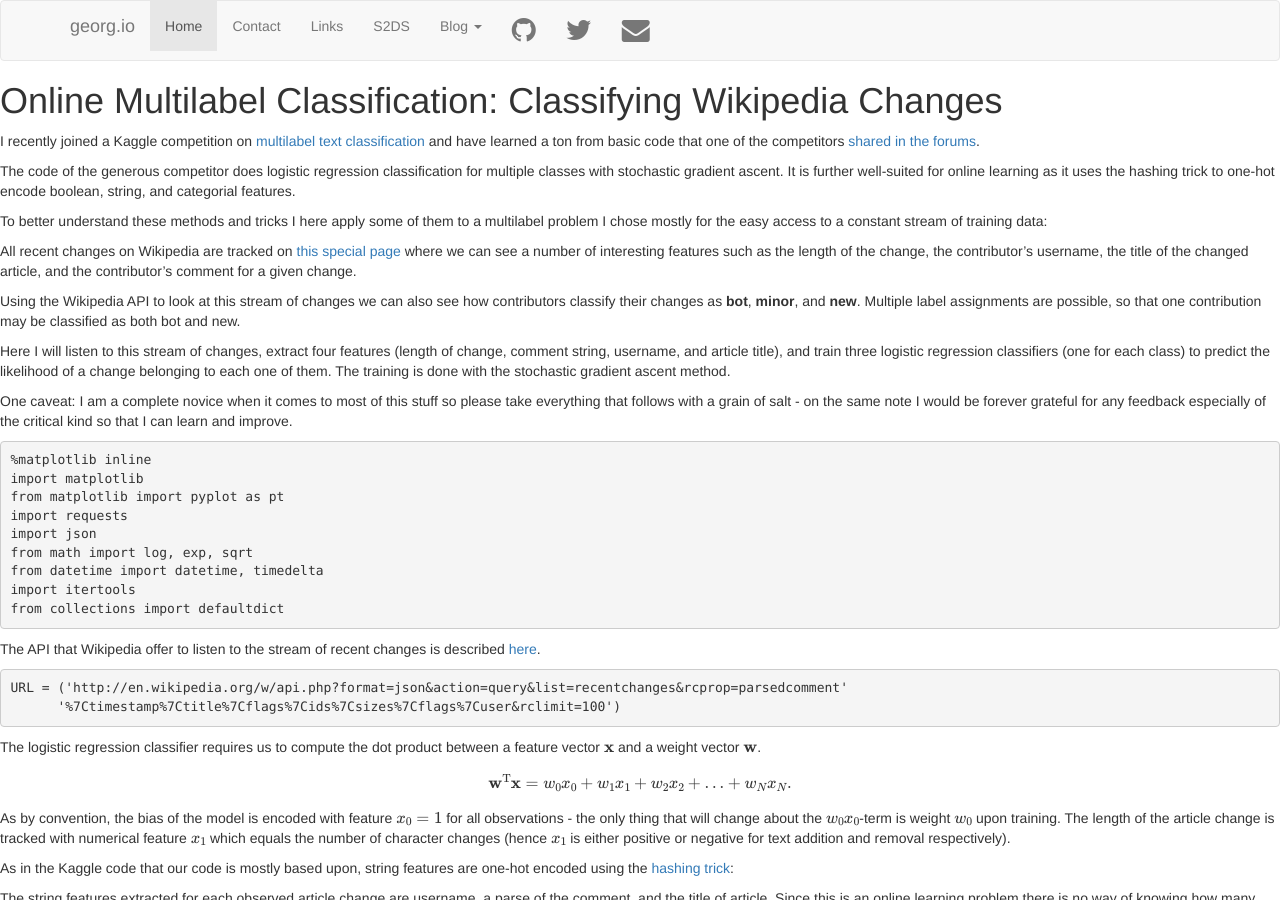
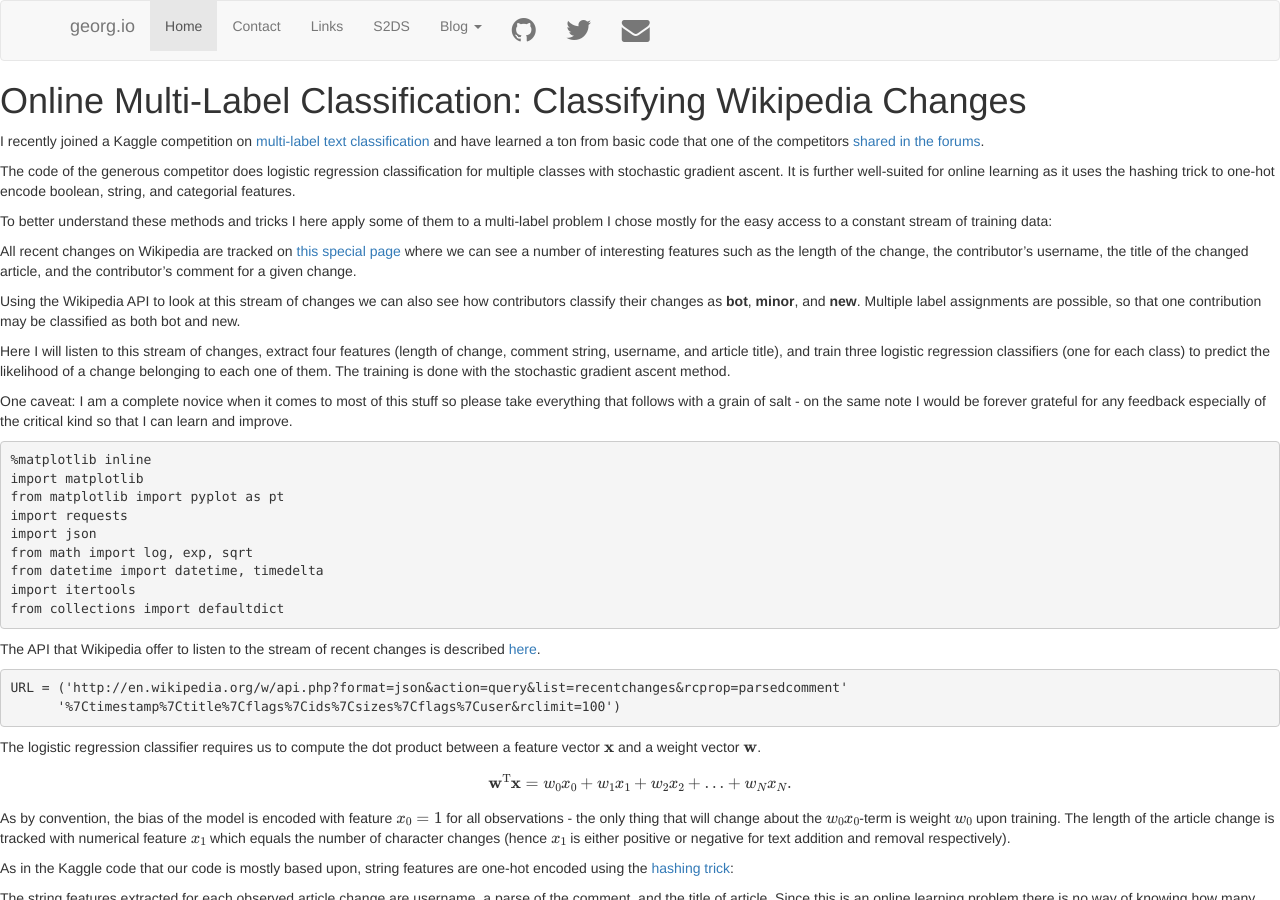
Before and after one commit to waltherg/backup.waltherg.github.io, a Jekyll site: the page built from _posts/2014-10-10-Classifying_Wikipedia_Changes.md, in a window 1280 px wide and 900 px high. Built offline with Jekyll 4.4.1, drawn with Linux system fonts in a browser that asks for light colours; nearby versions of some CDN libraries; formulas are drawn with MathJax 3; comment, search, counter and statistics services are not loaded.

Commit message:
fix typo

```diff
--- a/_posts/2014-10-10-Classifying_Wikipedia_Changes.md
+++ b/_posts/2014-10-10-Classifying_Wikipedia_Changes.md
@@ -1,13 +1,13 @@
 ---
 layout: default
-title: "Online Multilabel Classification: Classifying Wikipedia Changes"
+title: "Online Multi-Label Classification: Classifying Wikipedia Changes"
 date: 2014-10-10
 tags: plos nltk
 ---
 
-# Online Multilabel Classification: Classifying Wikipedia Changes
+# Online Multi-Label Classification: Classifying Wikipedia Changes
 
-I recently joined a Kaggle competition on [multilabel text
+I recently joined a Kaggle competition on [multi-label text
 classification](http://www.kaggle.com/c/tradeshift-text-classification)
 and have learned a ton from basic code that one of the competitors
 [shared in the forums](http://www.kaggle.com/c/tradeshift-text-
@@ -20,7 +20,7 @@ It is further well-suited for online learning as it uses the hashing trick to
 one-hot encode boolean, string, and categorial features.
 
 To better understand these methods and tricks I here apply some of them to a
-multilabel problem I chose mostly for the easy access to a constant stream of
+multi-label problem I chose mostly for the easy access to a constant stream of
 training data:
 
 All recent changes on Wikipedia are tracked on [this special
```
